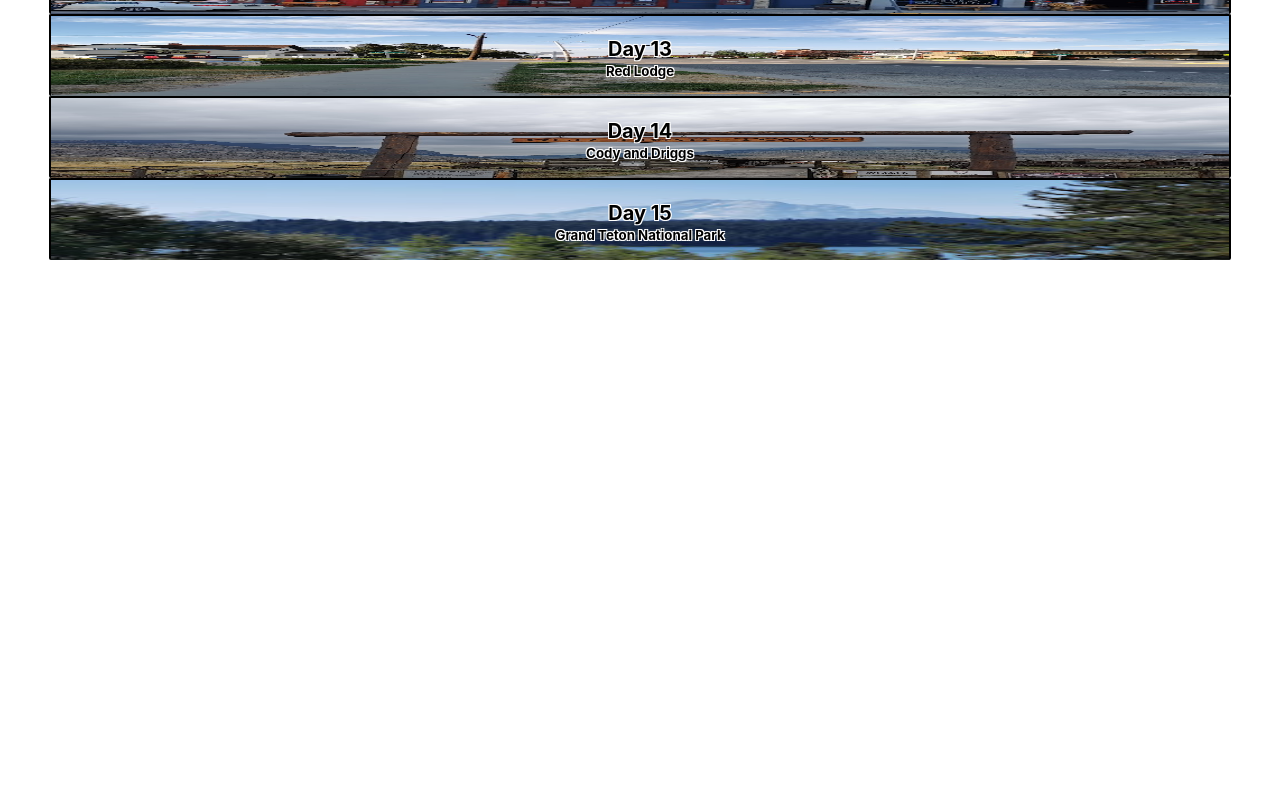
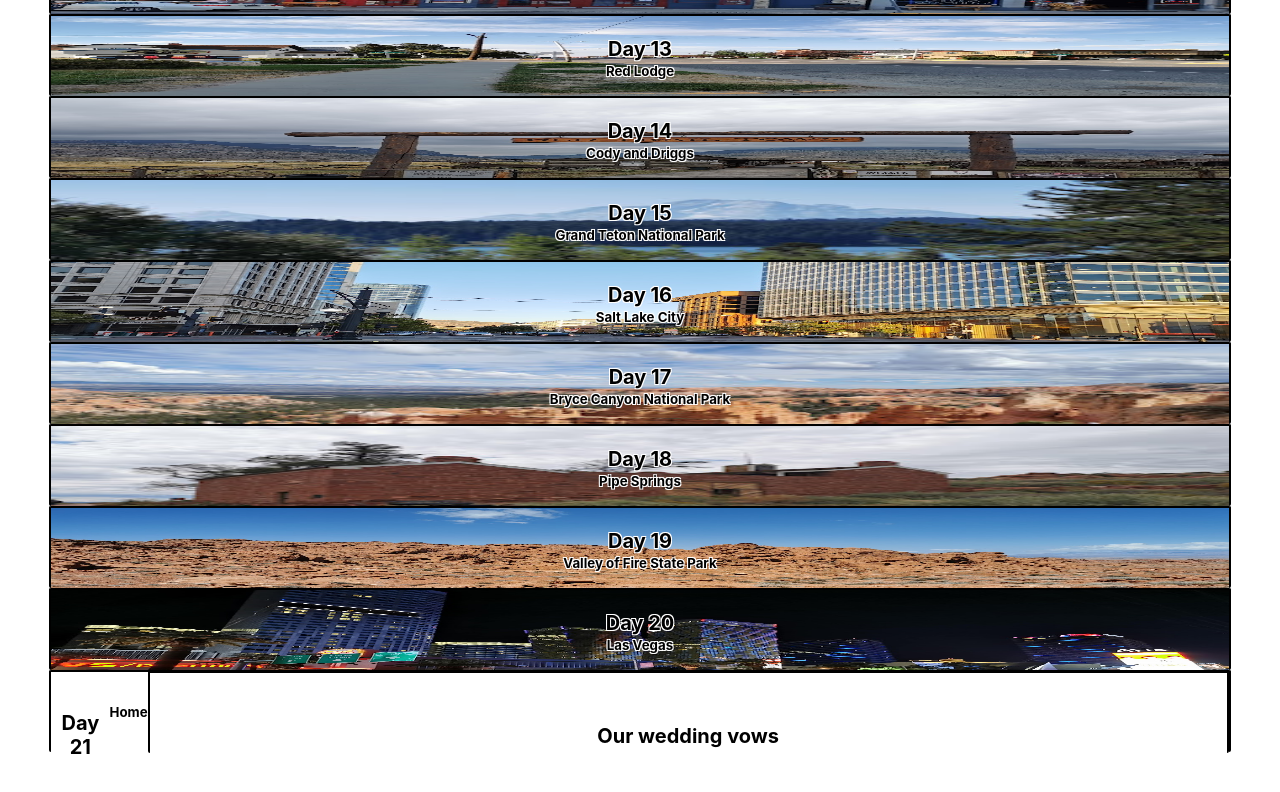
Before and after one commit to NeilBr87/America-Journal, a React app: page / in a window 1280 px wide. Shown: the part 1204-1996 px from the top of the page. Before the commit the page ends 1592 px from the top, so only its background shows below. Built offline with nearby package versions, Linux system fonts and the light colour scheme.

Commit message:
Up to day 21 header

```diff
--- a/src/Components/Journal/index.js
+++ b/src/Components/Journal/index.js
@@ -41,12 +41,13 @@ export default function Journal() {
     const [day13, setDay13] = useState(false);
     const [day14, setDay14] = useState(false);
     const [day15, setDay15] = useState(false);
-    // const [day16, setDay16] = useState(false);
-    // const [day17, setDay17] = useState(false);
-    // const [day18, setDay18] = useState(false);
-    // const [day19, setDay19] = useState(false);
-    // const [day20, setDay20] = useState(false);
-    // const [day21, setDay21] = useState(false);
+    const [day16, setDay16] = useState(false);
+    const [day17, setDay17] = useState(false);
+    const [day18, setDay18] = useState(false);
+    const [day19, setDay19] = useState(false);
+    const [day20, setDay20] = useState(false);
+    const [day21, setDay21] = useState(false);
+    const [day22, setDay22] = useState(false);
 
     function expandIntro() {
         setIntro(!intro);
@@ -112,28 +113,33 @@ export default function Journal() {
         setDay15(!day15);
     }
 
-    // function expandDay16() {
-    //     setDay16(!day16);
-    // }
+    function expandDay16() {
+        setDay16(!day16);
+    }
 
-    // function expandDay17() {
-    //     setDay17(!day17);
-    // }
+    function expandDay17() {
+        setDay17(!day17);
+    }
 
-    // function expandDay18() {
-    //     setDay18(!day18);
-    // }
+    function expandDay18() {
+        setDay18(!day18);
+    }
 
-    // function expandDay19() {
-    //     setDay19(!day19);
-    // }
+    function expandDay19() {
+        setDay19(!day19);
+    }
 
-    // function expandDay20() {
-    //     setDay20(!day20);
-    // }
+    function expandDay20() {
+        setDay20(!day20);
+    }
 
+    function expandDay21() {
+        setDay21(!day21);
+    }
 
-
+    function expandDay22() {
+        setDay22(!day22);
+    }
 
     return (
         <div>
@@ -397,6 +403,74 @@ export default function Journal() {
                             <p>TBC</p>
                         </div>}
 
+                        <div onClick={expandDay16} id="day16Expander" className="headings">
+                        <h4 className="dayHeader">Day 16</h4>
+                        <h5 className="dayLocation">Salt Lake City</h5>
+                    </div>
+                    {day16 &&
+                        <div>
+                            <p>TBC</p>
+                        </div>}
+
+                        <div onClick={expandDay17} id="day17Expander" className="headings">
+                        <h4 className="dayHeader">Day 17</h4>
+                        <h5 className="dayLocation">Bryce Canyon National Park</h5>
+                        </div>
+
+                        {day17 &&
+                        <div>
+                            <p>TBC</p>
+                        </div>}
+
+                        <div onClick={expandDay18} id="day18Expander" className="headings">
+                        <h4 className="dayHeader">Day 18</h4>
+                        <h5 className="dayLocation">Pipe Springs</h5>
+                        </div>
+
+                        {day18 &&
+                        <div>
+                            <p>TBC</p>
+                        </div>}
+
+                        <div onClick={expandDay19} id="day19Expander" className="headings">
+                        <h4 className="dayHeader">Day 19</h4>
+                        <h5 className="dayLocation">Valley of Fire State Park</h5>
+                        </div>
+
+                        {day19 &&
+                        <div>
+                            <p>TBC</p>
+                        </div>}
+
+                        <div onClick={expandDay20} id="day20Expander" className="headings">
+                        <h4 className="dayHeader">Day 20</h4>
+                        <h5 className="dayLocation">Las Vegas</h5>
+                        </div>
+
+                        {day20 &&
+                        <div>
+                            <p>TBC</p>
+                        </div>}
+
+                        <div onClick={expandDay21} id="day21Expander" className="headings">
+                        <h4 className="dayHeader">Day 21</h4>
+                        <h5 className="dayLocation">Home</h5>
+
+                        {day21 &&
+                        <div>
+                            <p>TBC</p>
+                            </div>}
+
+                        <div onClick={expandDay22} id="day22Expander" className="headings">
+                            <h4 className="dayHeader">Our wedding vows</h4>
+                        </div>
+
+                        {day22 &&
+                        <div>
+                            <p>TBC</p>
+                        </div>}
+
+                    </div>
 
             </div>
 
--- a/src/Components/Journal/style.css
+++ b/src/Components/Journal/style.css
@@ -166,6 +166,46 @@ p {
     flex-direction: column;
 }
 
+#day16Expander {
+    background: url(./Day4Pic7.jpg);
+    background-size: 92vw 14vh;
+    background-repeat: no-repeat;
+    display: flex;
+    flex-direction: column;
+}
+
+#day17Expander {
+    background: url(./Day17Pic1.jpg);
+    background-size: 92vw 16vh;
+    background-repeat: no-repeat;
+    display: flex;
+    flex-direction: column;
+}
+
+#day18Expander {
+    background: url(./Day18Pic1.jpg);
+    background-size: 92vw 15vh;
+    background-repeat: no-repeat;
+    display: flex;
+    flex-direction: column;
+}
+
+#day19Expander {
+    background: url(./Day19Pic1.jpg);
+    background-size: 92vw 15vh;
+    background-repeat: no-repeat;
+    display: flex;
+    flex-direction: column;
+}
+
+#day20Expander {
+    background: url(./Day20Pic1.jpg);
+    background-size: 92vw 14vh;
+    background-repeat: no-repeat;
+    display: flex;
+    flex-direction: column;
+}
+
 .dayHeader {
     color: black;
     font-size: 20px;
```
Also changed, not shown: src/Components/Journal/Day17Pic1.jpg (added), src/Components/Journal/Day18Pic1.jpg (added), src/Components/Journal/Day19Pic1.jpg (added), src/Components/Journal/Day20Pic1.jpg (added).
